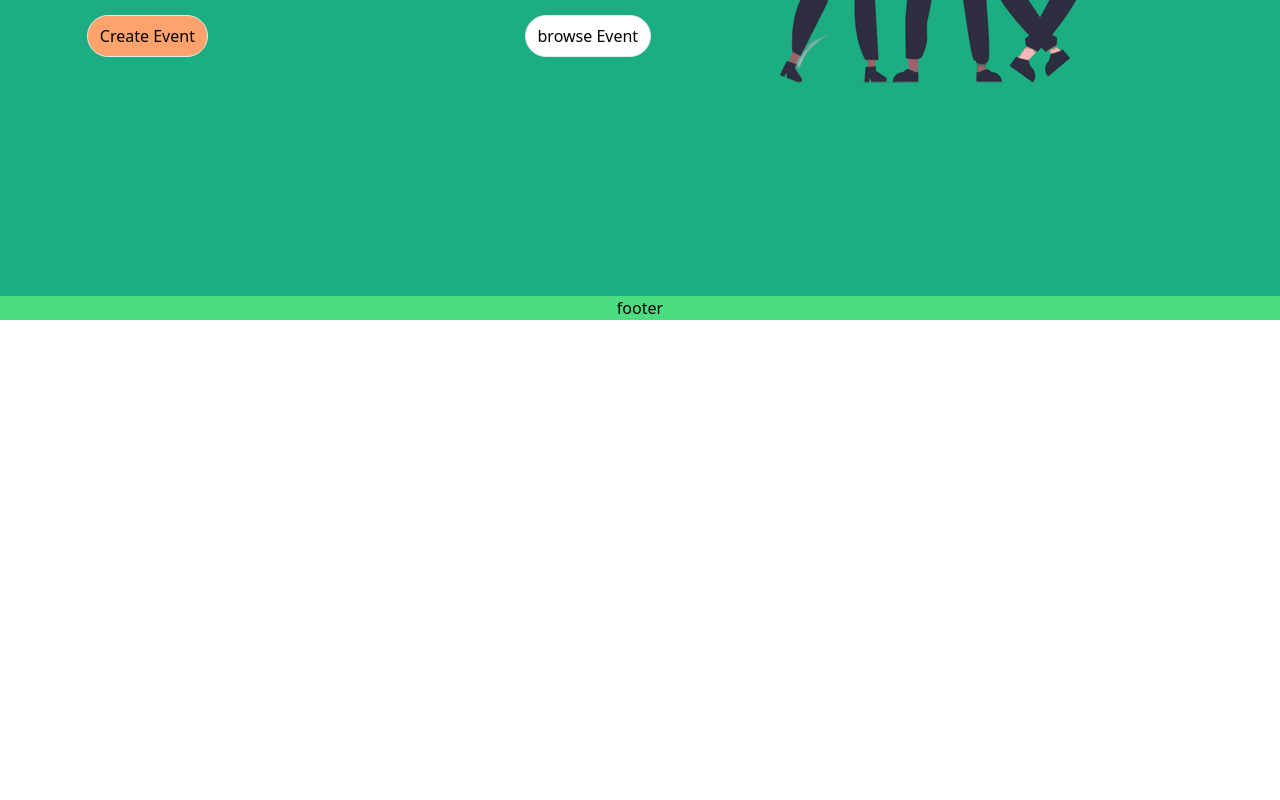
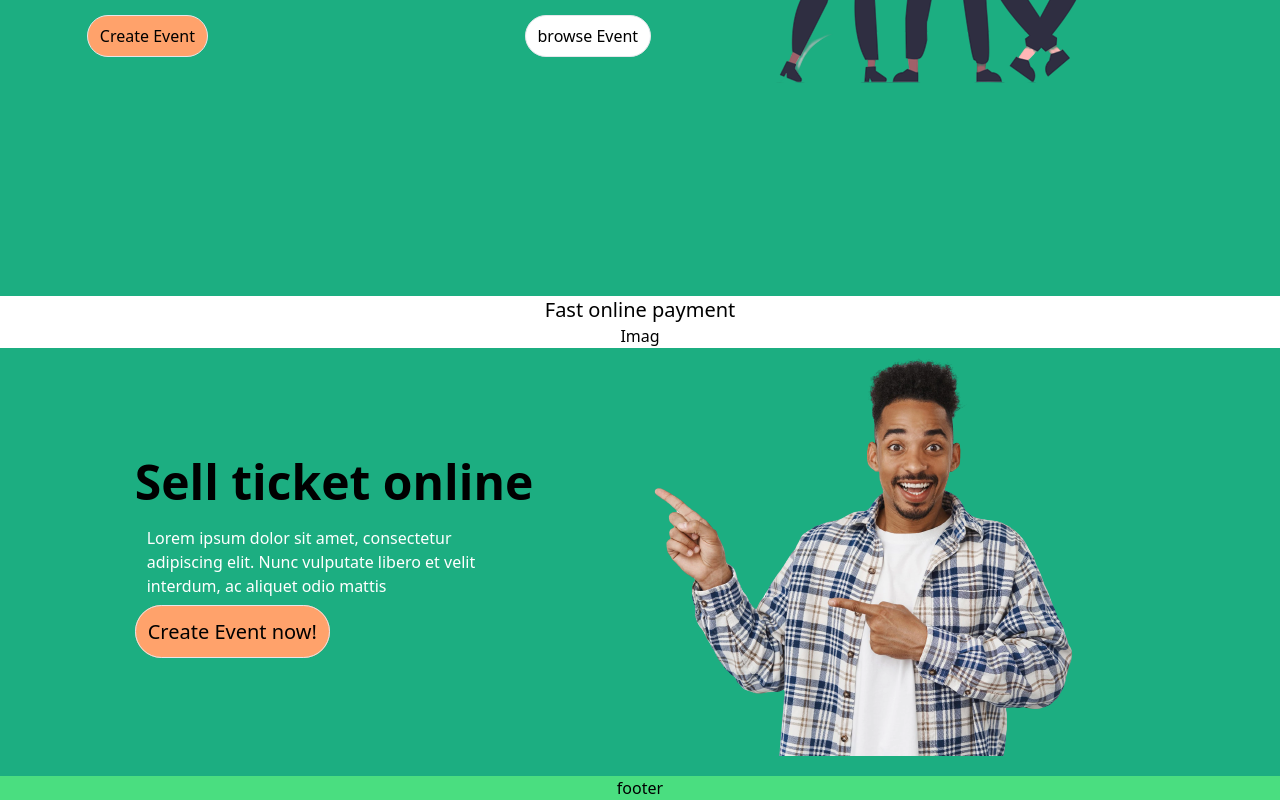
Before and after one commit to atsed27/Semmonu, a Next.js app: page / in a window 1280 px wide. Shown: the part 552-1352 px from the top of the page. Before the commit the page ends 872 px from the top, so only its background shows below. Built offline with nearby package versions, Linux system fonts and the light colour scheme.

Commit message:
home page part 3 add

```diff
--- a/pages/index.js
+++ b/pages/index.js
@@ -1,13 +1,13 @@
 import Layout from '@/components/Layout';
 import event from '../public/Image/event.png';
 import Image from 'next/image';
+import sell from '../public/Image/sell.png';
 import Link from 'next/link';
 
 function Home() {
   return (
     <Layout>
       <div>
-        <div className="">
         <div className="flex flex-col-reverse items-center justify-end h-screen sm:justify-center jio bg-primary sm:flex-row">
           <div className="px-2 sm:px-5">
             <h1 className="text-3xl font-bold sm:text-5xl lg:text-7xl">
@@ -39,6 +39,29 @@ function Home() {
             <Image src={event} alt="event" />
           </div>
         </div>
+        <div className="flex flex-col items-center justify-center">
+          <h1 className="text-xl ">Fast online payment</h1>
+          <div>Imag</div>
+        </div>
+        <div className="flex items-center justify-center bg-primary">
+          <div className="mb-5">
+            <h1 className="text-3xl font-bold text-center md:text-5xl">
+              Sell ticket online
+            </h1>
+            <p className="px-3 py-5 text-white sm:w-96">
+              Lorem ipsum dolor sit amet, consectetur adipiscing elit. Nunc
+              vulputate libero et velit interdum, ac aliquet odio mattis
+            </p>
+            <Link
+              className="px-3 py-3 text-xl border rounded-full bg-orange"
+              href="/"
+            >
+              Create Event now!
+            </Link>
+          </div>
+          <div className="hidden mb-5 sm:flex">
+            <Image src={sell} alt="sell" />
+          </div>
         </div>
       </div>
     </Layout>
```
Lines whose indentation alone changed are shown as unchanged.
